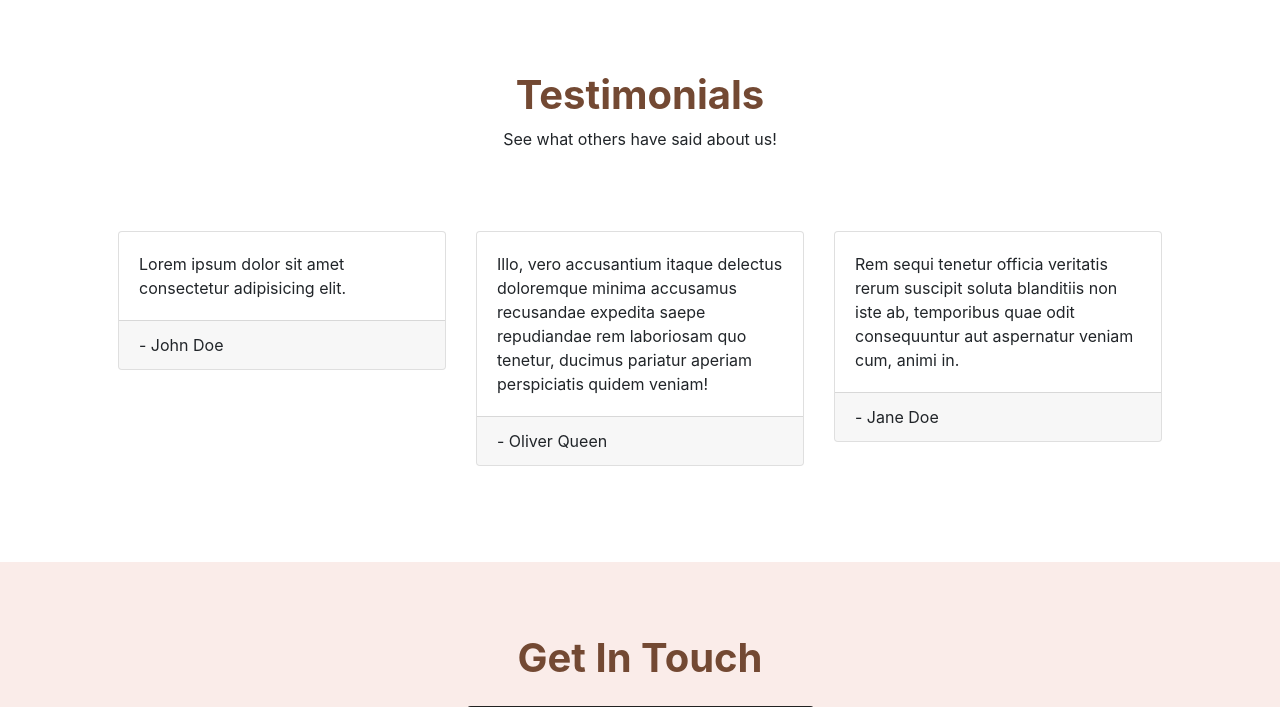
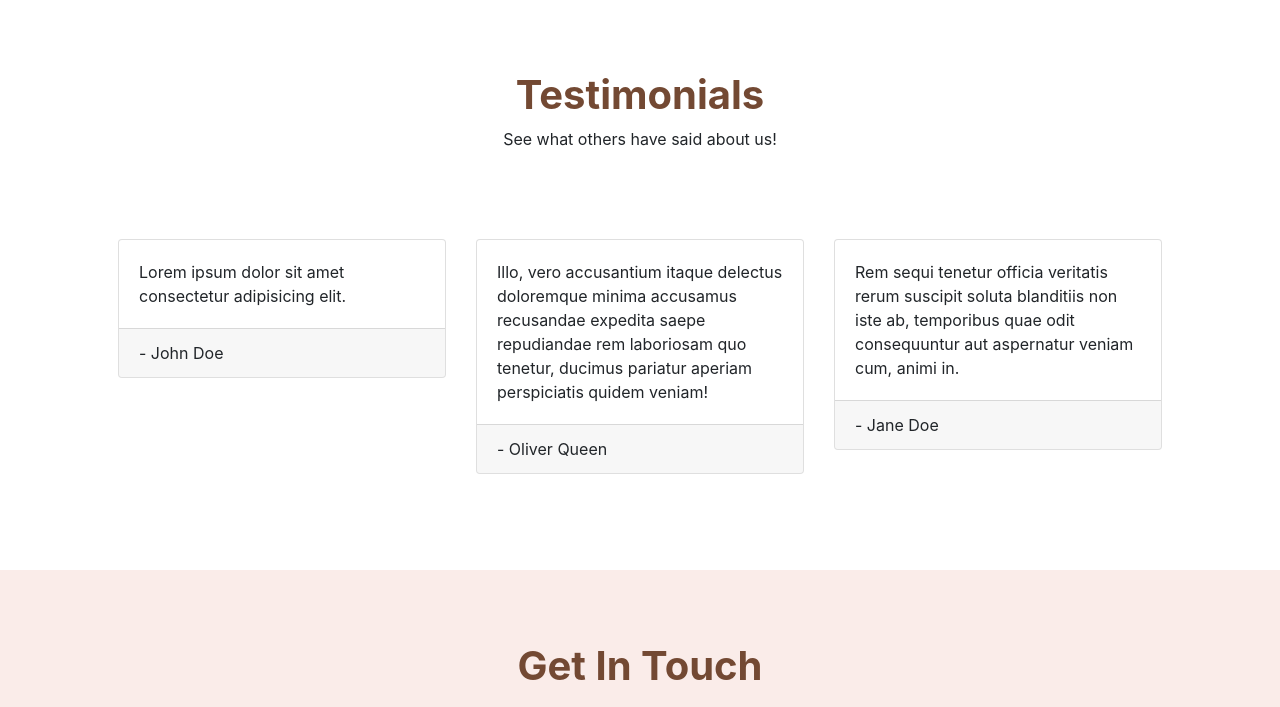
Before and after one commit to leecodya/rowland-hills, a Flask app: page / in a window 1280 px wide. Shown: the part 1541-2248 px from the top of the page. Run offline with Flask 2, Linux system fonts and the light colour scheme; some libraries are stand-ins or nearby versions.

Commit message:
put top margin on the testimonials

```diff
--- a/templates/home.html
+++ b/templates/home.html
@@ -55,19 +55,19 @@
             <p>See what others have said about us!</p>
         </div>
         <div class="row pt-5 pb-5">
-            <div class="col-md-4">
+            <div class="col-md-4 mt-2">
                 <div class="card">
                     <div class="card-body">Lorem ipsum dolor sit amet consectetur adipisicing elit. </div>
                     <div class="card-footer">- John Doe</div>
                 </div>
             </div>
-            <div class="col-md-4">
+            <div class="col-md-4 mt-2">
                 <div class="card">
                     <div class="card-body">Illo, vero accusantium itaque delectus doloremque minima accusamus recusandae expedita saepe repudiandae rem laboriosam quo tenetur, ducimus pariatur aperiam perspiciatis quidem veniam!</div>
                     <div class="card-footer">- Oliver Queen</div>
                 </div>
             </div>
-            <div class="col-md-4">
+            <div class="col-md-4 mt-2">
                 <div class="card">
                     <div class="card-body">Rem sequi tenetur officia veritatis rerum suscipit soluta blanditiis non iste ab, temporibus quae odit consequuntur aut aspernatur veniam cum, animi in.</div>
                     <div class="card-footer">- Jane Doe</div>
```
